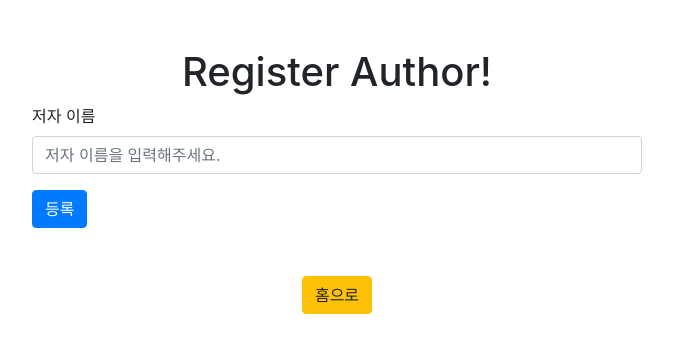
After one commit to yeonnseok/django-study, a Django app: page /store/author/create/ in a window 1280 px wide. The commit adds this page. Shown: the top 353 px of the page, without its empty margins (303-976 px from the left). Run offline with Django 3.2, Linux system fonts and the light colour scheme; some libraries are stand-ins or nearby versions.

Commit message:
feat: Author 생성

```diff
--- /dev/null
+++ b/store/templates/store/author-form.html
@@ -0,0 +1,25 @@
+<!DOCTYPE html>
+<html lang="en">
+<head>
+    <meta charset="UTF-8">
+    <title>Register Author</title>
+    <link rel="stylesheet" href="https://stackpath.bootstrapcdn.com/bootstrap/4.5.0/css/bootstrap.min.css" integrity="sha384-9aIt2nRpC12Uk9gS9baDl411NQApFmC26EwAOH8WgZl5MYYxFfc+NcPb1dKGj7Sk" crossorigin="anonymous">
+</head>
+<body>
+
+    <div class="container text-center col-md-10 mt-5">
+         <h1>Register Author!</h1>
+    </div>
+    <form class="m-auto col-md-6" method="POST" action="/store/author/create/">
+      {% csrf_token %}
+      <div class="form-group">
+        <label for="exampleInputEmail1">저자 이름</label>
+        <input name="name" type="text" class="form-control" placeholder="저자 이름을 입력해주세요.">
+      </div>
+      <button type="submit" class="btn btn-primary">등록</button>
+    </form>
+    <div class="container text-center col-md-10 mt-5">
+         <a href="/"><button class="btn btn-warning">홈으로</button></a>
+    </div>
+</body>
+</html>
--- a/store/templates/store/book-form.html
+++ b/store/templates/store/book-form.html
@@ -10,7 +10,7 @@
     <div class="container text-center col-md-10 mt-5">
          <h1>Register Book!</h1>
     </div>
-    <form class="m-auto col-md-6" method="POST" action="/store/books/">
+    <form class="m-auto col-md-6" method="POST" action="/store/books/create/">
       {% csrf_token %}
       <div class="form-group">
         <label for="exampleInputEmail1">책 제목</label>
@@ -30,5 +30,8 @@
       </div>
       <button type="submit" class="btn btn-primary">등록</button>
     </form>
+    <div class="container text-center col-md-10 mt-5">
+         <a href="/"><button class="btn btn-warning">홈으로</button></a>
+    </div>
 </body>
 </html>
--- a/store/urls.py
+++ b/store/urls.py
@@ -1,7 +1,10 @@
 from django.urls import path
 
-from store.views import create
+from store.views import create_author, list_author, create_book, list_book
 
 urlpatterns = [
-    path('books/', create, name="create")
+    path('author/create/', create_author, name="create-author"),
+    path('author/list/', list_author, name="list-author"),
+    path('books/create/', create_book, name="create-book"),
+    path('books/list/', list_book, name="list-book"),
 ]
--- a/store/views.py
+++ b/store/views.py
@@ -1,5 +1,4 @@
 from django.shortcuts import render, redirect
-
 from store.models import Book, Author
 
 
@@ -7,7 +6,19 @@ def index(request):
     return render(request, "store/index.html")
 
 
-def create(request):
+def create_author(request):
+    if request.method == 'POST':
+        Author.objects.create(name=request.POST['name'])
+        return redirect("/")
+    return render(request, "store/author-form.html")
+
+
+def list_author(request):
+    authors = Author.objects.all()
+    return render(request, "store/author-list.html", {"authors": authors})
+
+
+def create_book(request):
     if request.method == 'POST':
         title = request.POST['title']
         author_id = request.POST['author']
@@ -16,3 +27,8 @@ def create(request):
         return redirect("/")
     authors = Author.objects.all()
     return render(request, "store/book-form.html", {"authors": authors})
+
+
+def list_book(request):
+    books = Book.objects.all()
+    return render(request, "store/book-list.html", {"books": books})
```
Also changed, not shown: store/templates/store/author-list.html (added, +35 -0 lines), store/templates/store/book-list.html (added, +39 -0 lines), store/templates/store/index.html (+4 -4 lines), db.sqlite3.
